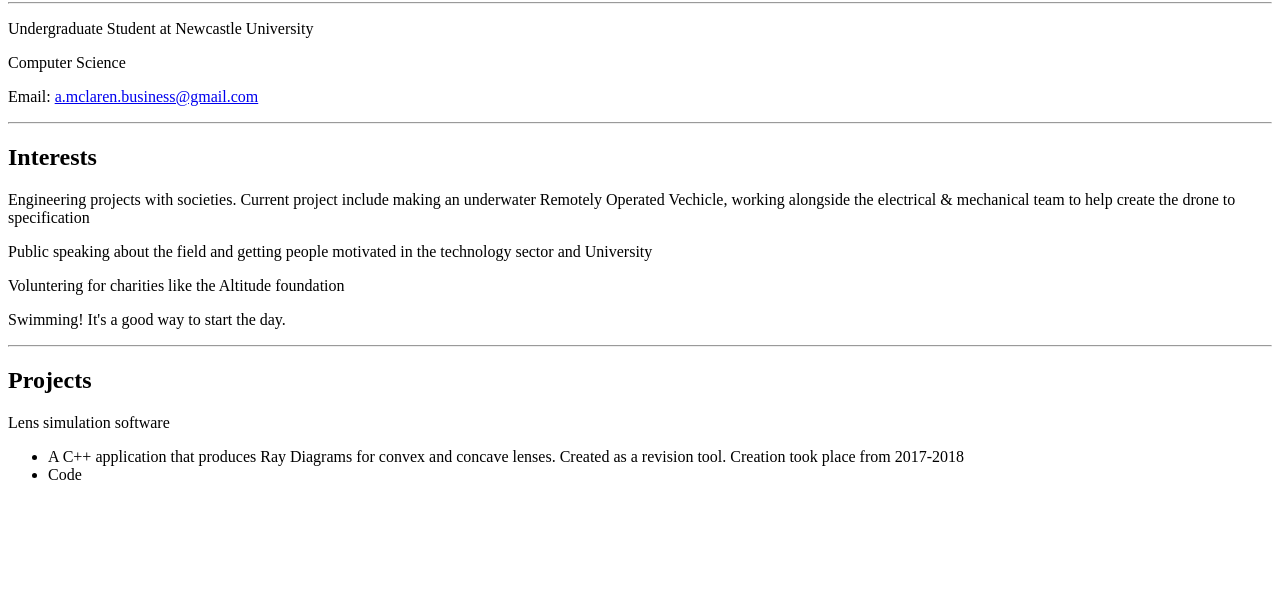
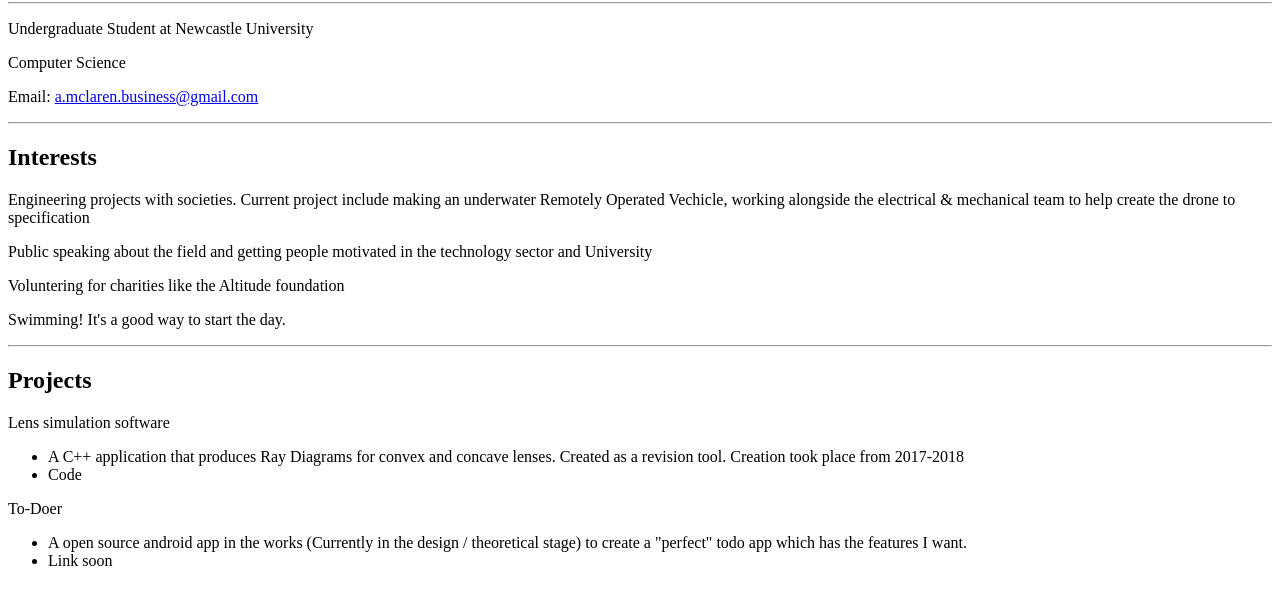
Before and after one commit to AndMcL/AndMcL.github.io, a plain HTML site: page index.html in a window 1280 px wide. Shown: the part 78-682 px from the top of the page. Drawn offline with Linux system fonts and the light colour scheme.

Commit message:
Update index.html

```diff
--- a/index.html
+++ b/index.html
@@ -22,5 +22,10 @@
             <li>A C++ application that produces Ray Diagrams for convex and concave lenses. Created as a revision tool. Creation took place from 2017-2018</li>
             <li>Code</li>
         </ul>
+        <p>To-Doer</p>
+        <ul>
+            <li>A open source android app in the works (Currently in the design / theoretical stage) to create a "perfect" todo app which has the features I want.</li>
+            <li>Link soon</li>
+        </ul>
     </body>
 </html>
```
